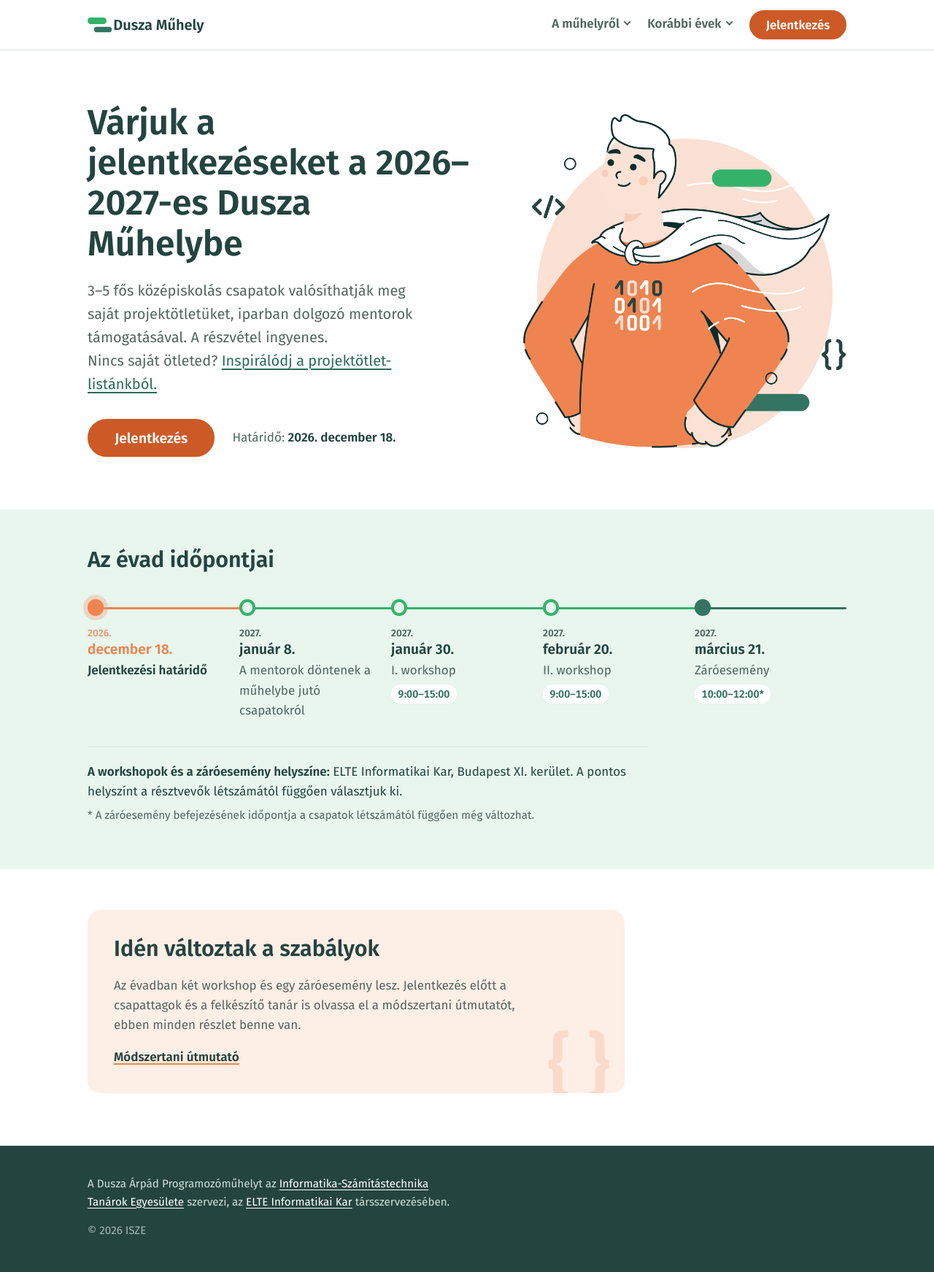
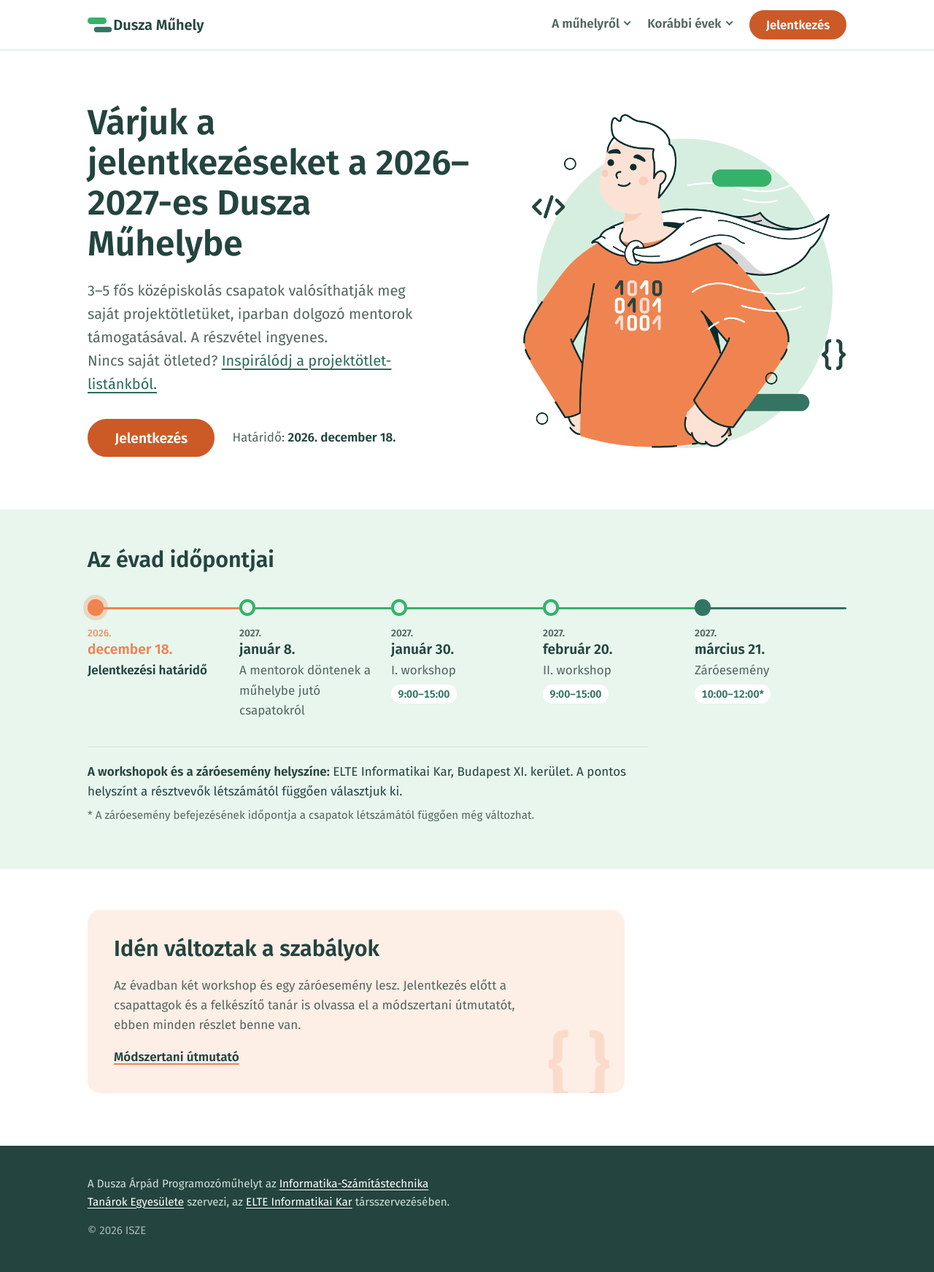
Before and after one commit to duszamuhely/duszamuhely.github.io, a Jekyll site: the page built from index.md, in a window 1280 px wide. Shown: the whole page at 73% size. Built offline with Jekyll 4.4.1, drawn with Linux system fonts in a browser that asks for light colours.

Commit message:
Hero: mentazöld korong a figura mögött

```diff
--- a/assets/css/style.scss
+++ b/assets/css/style.scss
@@ -12,6 +12,7 @@
   --green: #34B26A;      /* világos csík */
   --green-deep: #347462; /* sötét csík */
   --mint: #E8F6EE;
+  --hero-disc: #D6EEE0; /* a figura mögötti korong: elválik az arc színétől */
   --line: #D6E3DC;
   --link: #2B6B58;
 
@@ -172,7 +173,7 @@ main { padding-bottom: 0; }
   position: absolute;
   inset: 8% 4% 0 8%;
   border-radius: 50%;
-  background: var(--peach);
+  background: var(--hero-disc);
 }
 .hero-art img {
   position: relative;
@@ -1086,7 +1087,7 @@ ul:has(> .task-list-item) {
   height: 9rem;
   object-fit: contain;
   border-radius: 50%;
-  background: var(--peach);
+  background: var(--hero-disc);
   margin: 0 auto 1rem;
   display: block;
 }
```
